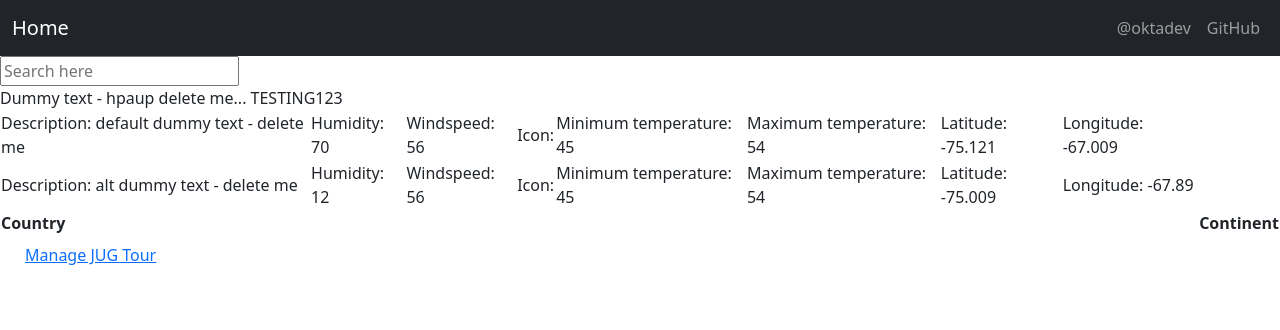
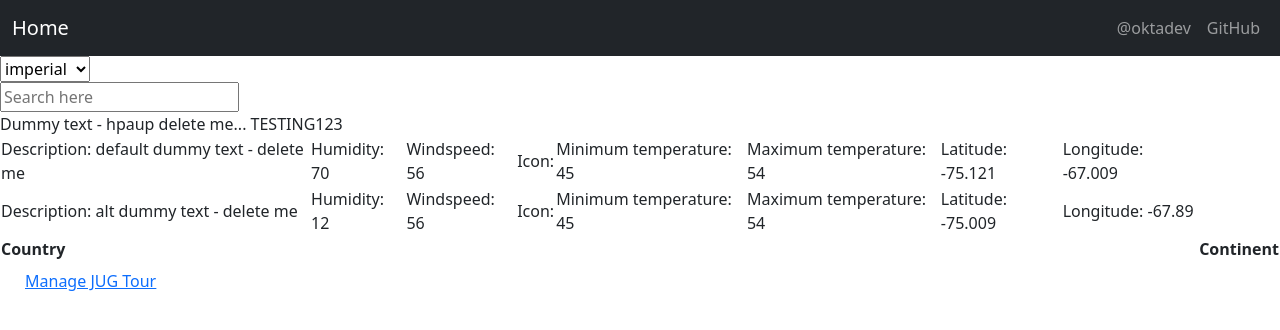
Before and after one commit to harrisonp3/weatherservice, a React (Create React App) app in the folder app/: page / in a window 1280 px wide. Shown: the top 330 px of the page. Built offline with nearby package versions, Linux system fonts and the light colour scheme.

Commit message:
sucessfully rendering unit selection component, passing selection to backend, returning and rendering results in different measurement units

```diff
--- a/app/src/SearchBar.js
+++ b/app/src/SearchBar.js
@@ -1,8 +1,10 @@
-import React, {useState} from 'react'
+import React, { useState } from 'react';
+import UnitSelector from "./UnitSelector";
 
 let nextId = 0;
 const SearchBar = () => {
     const [searchInput, setSearchInput] = useState("");
+    const [measurementUnit, setMeasurementUnit] = useState("imperial");
     const [forecasts, setForecasts] = useState([
         {
             id: nextId,
@@ -69,8 +71,9 @@ const SearchBar = () => {
     const handleKeyUp = (e) => {
         e.preventDefault();
         if (e.keyCode === 13) {
+            console.log(measurementUnit);
             console.log("attempting fetch 2.0");
-            fetch(`/api/forecast/city?city=${searchInput}`)
+            fetch(`/api/forecast/city?city=${searchInput}&units=${measurementUnit}`)
                 .then(response => {
                     console.log(response.data);
                     console.log(response);
@@ -119,6 +122,9 @@ const SearchBar = () => {
 
 
     return <div>
+        <UnitSelector
+            onSelectionChange={setMeasurementUnit}
+        />
         <input
             type="search"
             placeholder="Search here"
--- /dev/null
+++ b/app/src/UnitSelector.js
@@ -0,0 +1,24 @@
+import React, { useState } from 'react'
+const options = ["imperial", "metric", "standard"];
+const UnitSelector = (props) => {
+    const [selected, setSelected] = useState(options[0]);
+
+    return (
+        <form>
+            <select
+                value={selected}
+                onChange={e => {
+                    setSelected(e.target.value);
+                    props.onSelectionChange(e.target.value);
+                }}>
+                {options.map((value) => (
+                    <option value={value} key={value}>
+                        {value}
+                    </option>
+                ))}
+            </select>
+        </form>
+    );
+};
+
+export default UnitSelector;
```
Also changed, not shown: 2 other files (tests, documents, lock files or other folders).
